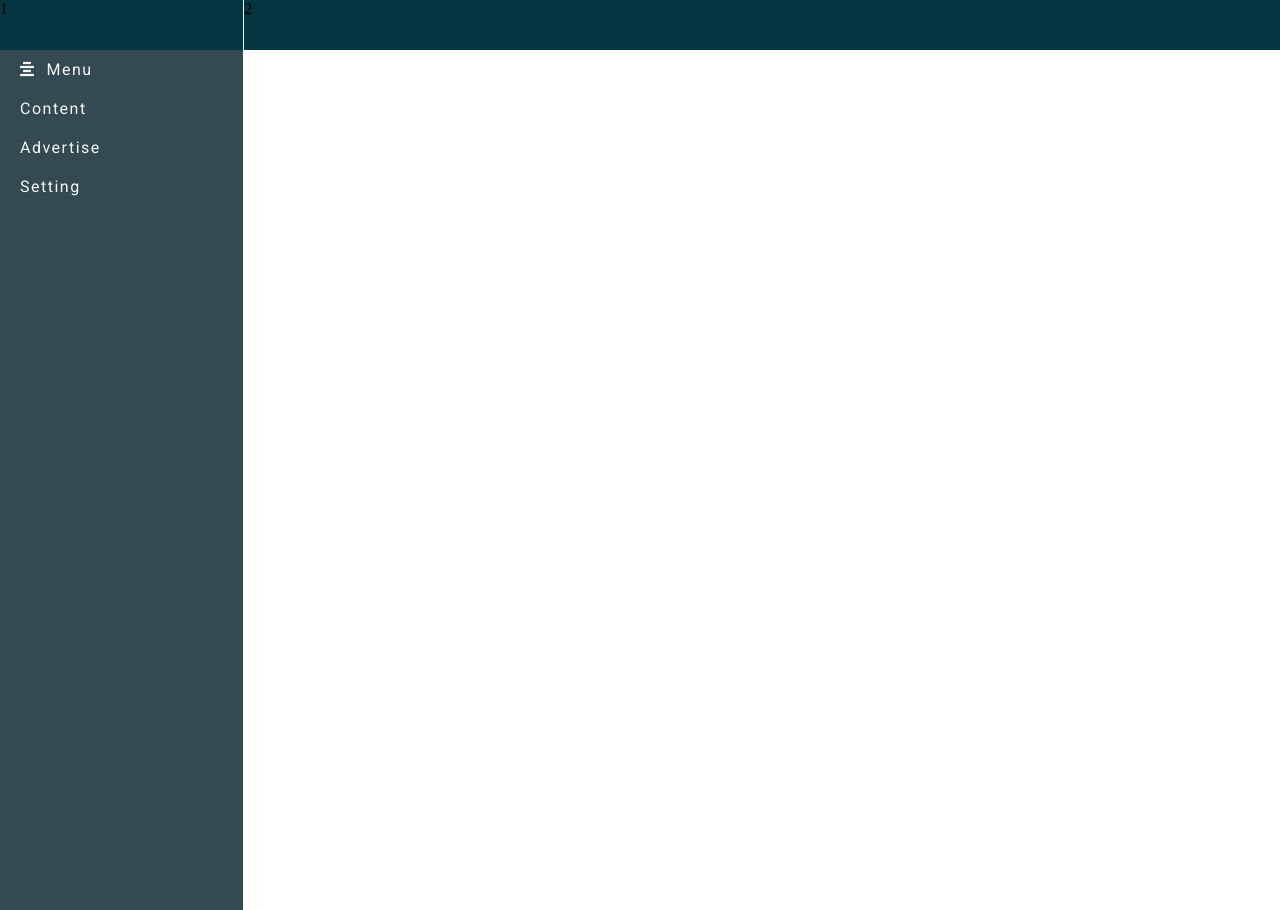
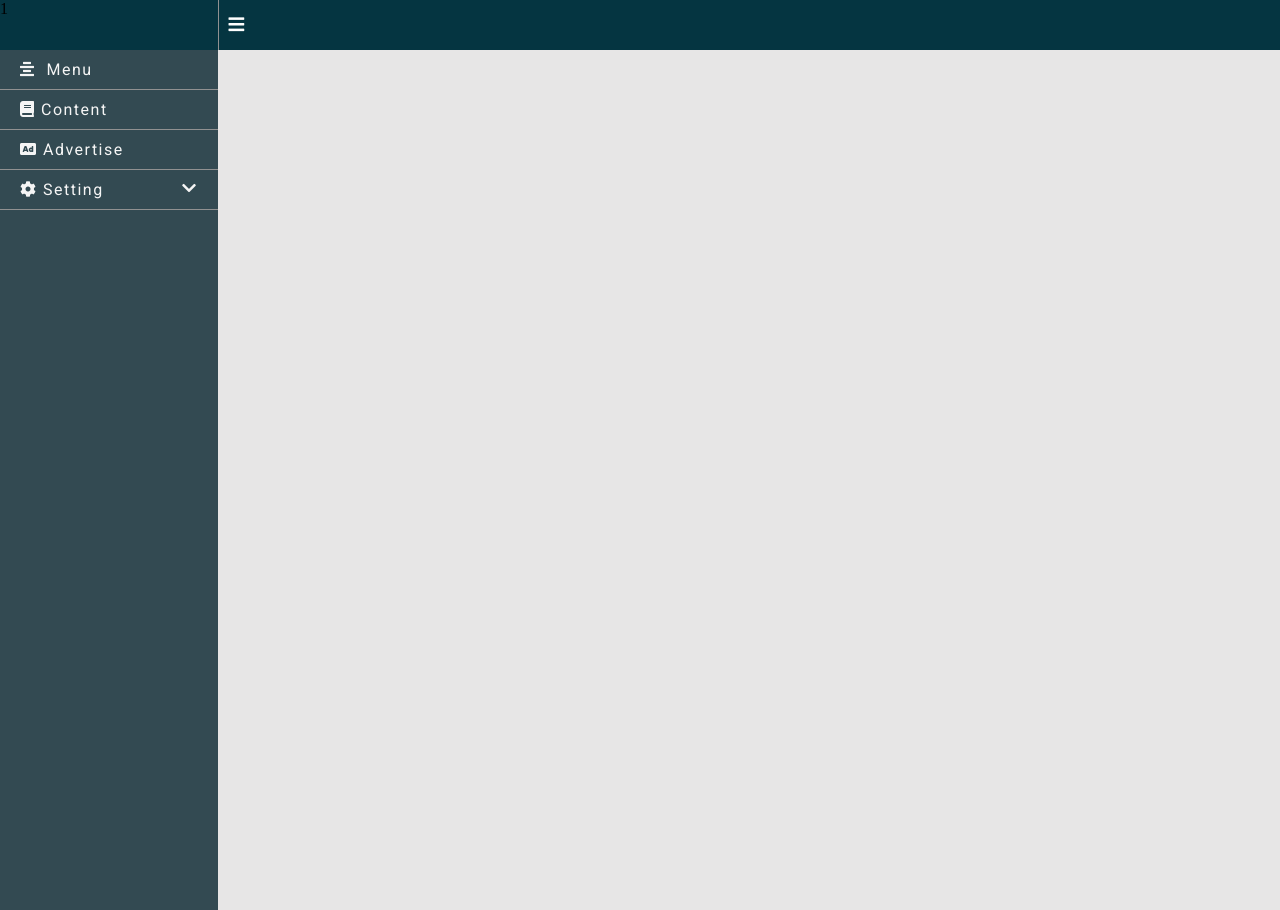
Before and after one commit to kosalsean/choumreabsur_project, a PHP site: page /admin/index.php in a window 1280 px wide. Run offline with PHP 8.4, Linux system fonts and the light colour scheme; some web fonts are replaced.

Commit message:
hide and show left-menu

```diff
--- a/admin/index.php
+++ b/admin/index.php
@@ -16,7 +16,8 @@
         1
     </div>
     <div class="right-header">
-        2
+        <!-- <input type="text" value="0"> -->
+        <i class="fas fa-bars " id="sideBar"></i>
     </div>
 </div>
 <div class="main-content">
@@ -27,13 +28,13 @@
                  <i class="fas fa-align-center"></i> &nbsp;Menu
                 </li>
                 <li>
-                    Content
+                    <i class="fas fa-book"></i>&nbsp;Content
                 </li>
                 <li>
-                    Advertise
+                    <i class="fas fa-ad"></i>&nbsp;Advertise
                 </li>
                 <li>
-                    Setting
+                    <i class="fas fa-cog"></i>&nbsp;Setting<i class="fas fa-chevron-down arrow-down-right"></i>
                 </li>
             </ul>
         </div>
@@ -42,13 +43,6 @@
         2
     </div>
 </div>
-
-
-
-
-
-
-
 <script src="js/app.js"></script>
 </body>
 </html>
--- a/admin/style/style.css
+++ b/admin/style/style.css
@@ -11,27 +11,52 @@
 body {
   font-family: "Roboto", sans-serif;
   font-family: "Hanuman", serif;
+  background-color: #e7e6e6;
 }
 .left-header {
-  width: 19%;
+  width: 17%;
   float: left;
   height: 100%;
+  transition: 0.3s;
+  -webkit-transition: 0.3s;
+  -moz-transition: 0.3s;
+  -ms-transition: 0.3s;
+  -o-transition: 0.3s;
 }
 .right-header {
-  width: 80%;
+  width: 82%;
   height: 100%;
   float: left;
-  border-left: 1px solid #fff;
+  border-left: 1px solid #919191;
+  transition: 0.3s;
+  -webkit-transition: 0.3s;
+  -moz-transition: 0.3s;
+  -ms-transition: 0.3s;
+  -o-transition: 0.3s;
+}
+.right-header i {
+  padding: 15px 10px;
+  color: #fff;
+  font-size: 18px;
+  cursor: pointer;
+}
+.right-header i:hover {
+  opacity: 0.8;
 }
 .main-content {
   width: 100%;
 }
 .left-menu {
-  width: 19%;
+  width: 17%;
   height: 100%;
   position: fixed;
   top: 50px;
   background-color: #334a52;
+  transition: 0.3s;
+  -webkit-transition: 0.3s;
+  -moz-transition: 0.3s;
+  -ms-transition: 0.3s;
+  -o-transition: 0.3s;
 }
 .menu ul li {
   padding: 10px 20px;
@@ -39,4 +64,14 @@ body {
   font-family: "Roboto", sans-serif;
   letter-spacing: 1.5px;
   font-size: 16px;
+  border-bottom: 1px solid #919191;
 }
+.menu ul li .arrow-down-right {
+  float: right;
+}
+.menu ul li:hover {
+  background-color: #476174;
+}
+.content {
+  width: 83%;
+}
```
Also changed, not shown: admin/js/app.js (added, +31 -0 lines).
